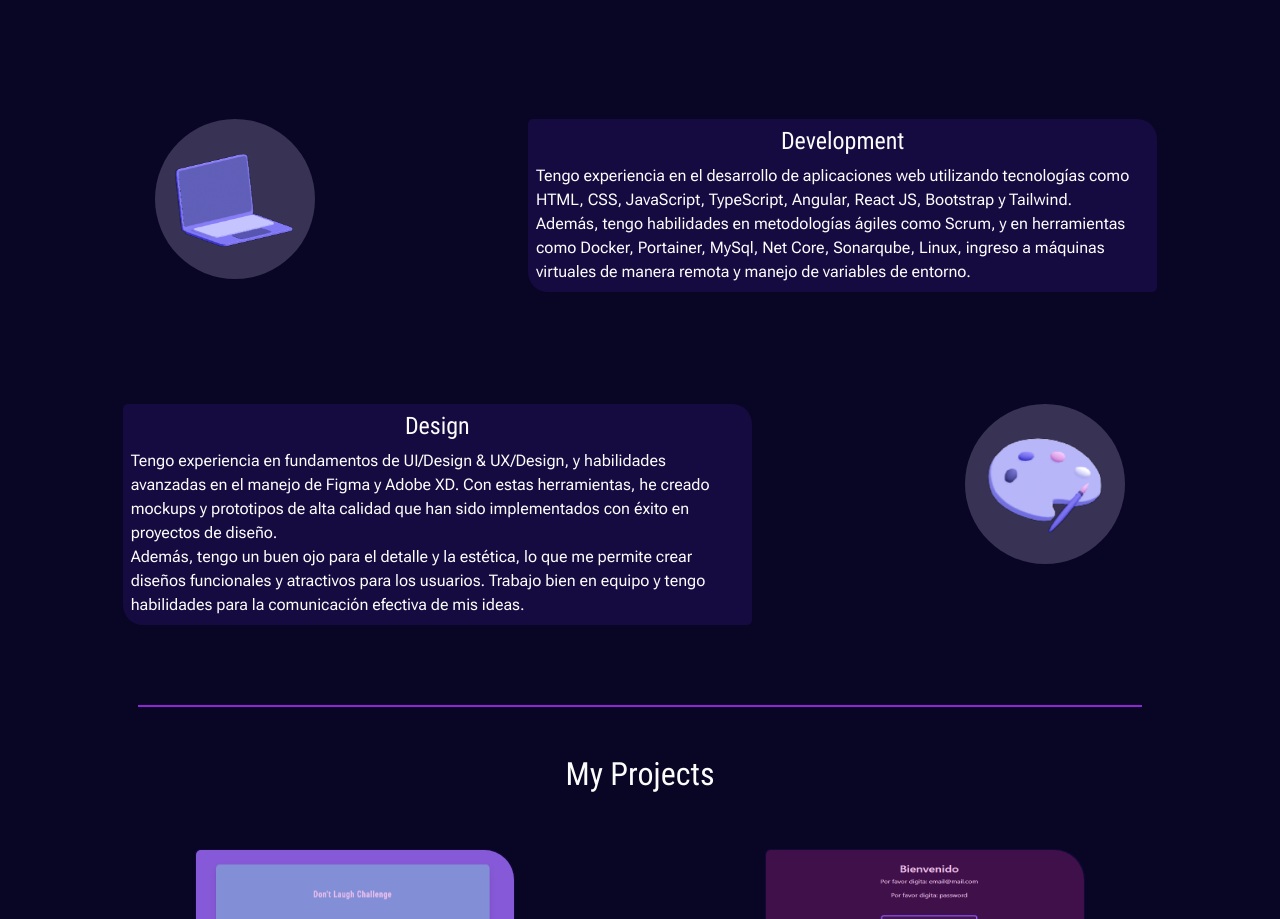
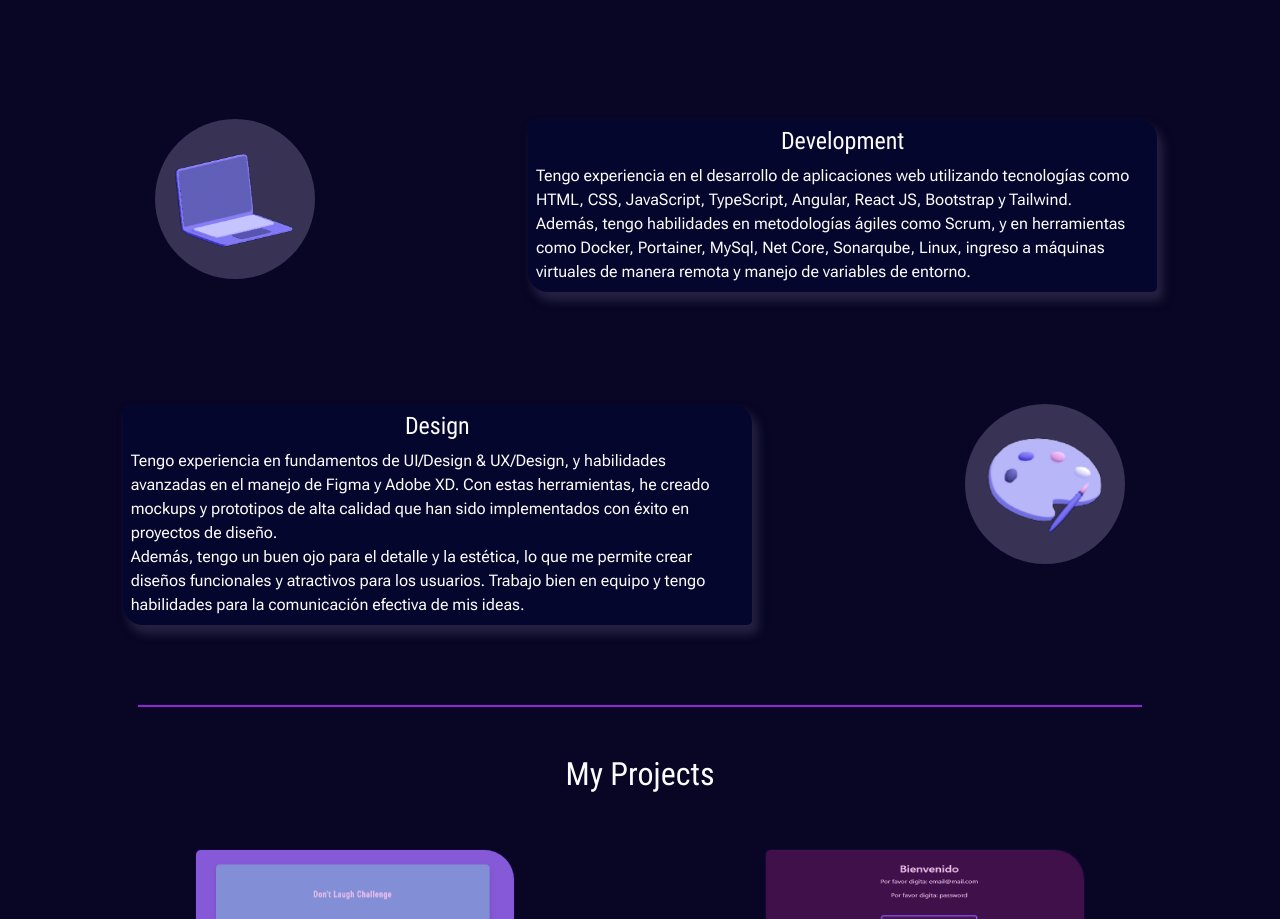
Before and after one commit to valemorenodev/valen-moreno.dev, a React (Vite) app: page / in a window 1280 px wide. Shown: the part 1283-2202 px from the top of the page. Built offline with nearby package versions, Linux system fonts and the light colour scheme.

Commit message:
Update Ui

```diff
--- a/src/components/AboutMe/AboutMe.css
+++ b/src/components/AboutMe/AboutMe.css
@@ -22,3 +22,8 @@
   width: 100%;
   height: 100%;
 }
+
+.AboutMeText:hover {
+
+  box-shadow: 0px 0px 30px 1px #A73ED9;
+}
--- a/src/components/Skills/Skills.css
+++ b/src/components/Skills/Skills.css
@@ -30,7 +30,7 @@
 }
 
 .skillSection {
-  background-color: #160B41;
+  background-color: rgb(5, 6, 45);
   width: 80%;
   height: auto;
   border-radius: 5px 20px 5px 20px;
@@ -39,6 +39,7 @@
   justify-content: center;
   align-items: center;
   padding: 0.5rem;
+  box-shadow: 5px 8px 10px 1px rgba(56, 50, 84, 0.62);
 }
 
 .skillSection:hover {
```
